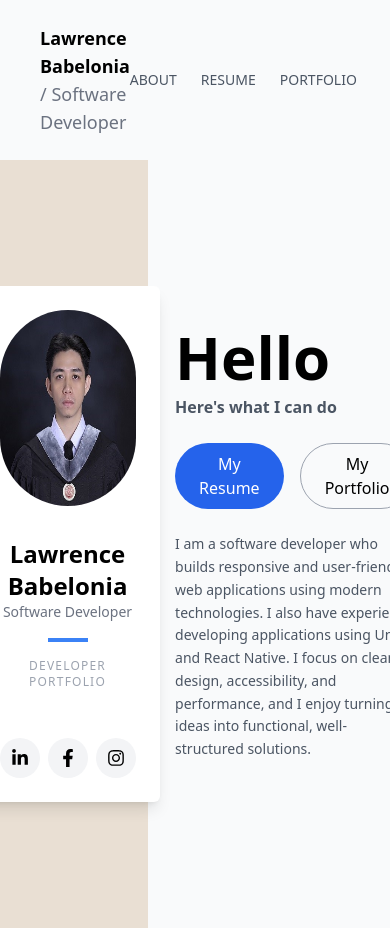
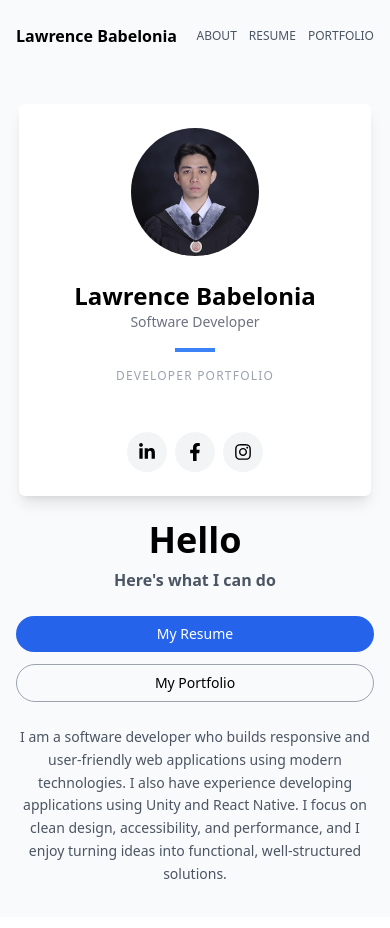
Before and after one commit to lawr3ncey/rence-portfolio, a React (Create React App) app: page / in a window 390 px wide. Built offline with nearby package versions, Linux system fonts and the light colour scheme.

Commit message:
Mobile Responsive for Hero Section Fixed

```diff
--- a/src/components/Hero.js
+++ b/src/components/Hero.js
@@ -2,27 +2,26 @@ import ProfileCard from "./profilecard"
 
 const Hero = () => {
   return (
-    <section className="relative flex items-center overflow-hidden min-h-[91vh]">
+    <section className="flex items-center min-h-[80vh] py-8 md:py-0">
 
-      {/* Beige background block */}
-      <div className="absolute h-full w-[38%] bg-[#e9dfd3]"></div>
+      {/* Beige background block - hidden on mobile, visible on larger screens */}
 
       {/* Content */}
-      <div className="relative z-10 flex items-center w-full gap-[4%] justify-center">
+      <div className="flex flex-col md:flex-row items-center w-full gap-6 md:gap-[4%] justify-center px-4 sm:px-8 md:px-12">
 
-        {/* Left */}
+        {/* Left - Profile Card */}
         <ProfileCard />
 
-        {/* Right */}
-        <div className="max-w-xl">
-          <h1 className="text-6xl font-bold mb-2">Hello</h1>
-          <p className="text-gray-600 mb-6 font-bold">Here's what I can do</p>
+        {/* Right - Hero Content */}
+        <div className="max-w-xl text-center md:text-left">
+          <h1 className="text-4xl sm:text-5xl md:text-6xl font-bold mb-2">Hello</h1>
+          <p className="text-gray-600 mb-6 font-bold text-base sm:text-lg">Here's what I can do</p>
 
-          <div className="flex gap-4 mb-6">
-            <button className="bg-blue-600 text-white px-6 py-2 rounded-full hover:bg-blue-700">
+          <div className="flex flex-col sm:flex-row gap-3 sm:gap-4 mb-6">
+            <button className="bg-blue-600 text-white px-6 py-2 rounded-full hover:bg-blue-700 text-sm sm:text-base">
               My Resume
             </button>
-            <button className="border border-gray-400 px-6 py-2 rounded-full hover:bg-gray-100">
+            <button className="border border-gray-400 px-6 py-2 rounded-full hover:bg-gray-100 text-sm sm:text-base">
               My Portfolio
             </button>
           </div>
--- a/src/components/Navbar.js
+++ b/src/components/Navbar.js
@@ -1,11 +1,11 @@
 const Navbar = () => {
   return (
-    <nav className="flex justify-between items-center px-10 py-6">
-      <h1 className="font-bold text-lg">
-        Lawrence Babelonia <span className="font-normal text-gray-500">/ Software Developer</span>
+    <nav className="flex justify-between items-center px-4 sm:px-8 md:px-12 lg:px-[72px] py-6">
+      <h1 className="font-bold text-base sm:text-lg">
+        Lawrence Babelonia <span className="hidden sm:inline font-normal text-gray-500">/ Software Developer</span>
       </h1>
 
-      <ul className="flex gap-6 text-sm text-gray-600">
+      <ul className="flex gap-3 sm:gap-6 text-xs sm:text-sm text-gray-600">
         <li className="cursor-pointer hover:text-black">ABOUT</li>
         <li className="cursor-pointer hover:text-black">RESUME</li>
         <li className="cursor-pointer hover:text-black">PORTFOLIO</li>
--- a/src/components/profilecard.js
+++ b/src/components/profilecard.js
@@ -2,11 +2,11 @@ import { FaLinkedinIn, FaFacebookF, FaInstagram } from "react-icons/fa";
 
 const ProfileCard = () => {
   return (
-    <div className="bg-white shadow-lg rounded-md p-6 w-[22rem] text-center">
+    <div className="bg-white shadow-lg rounded-md p-6 w-full max-w-[22rem] text-center">
       <img
-        src="../images/profile.jpg"
+        src="/images/profile.jpg"
         alt="profile"
-        className="w-[196px] h-[196px] rounded-full mx-auto mb-[2rem]"
+        className="w-32 h-32 sm:w-40 sm:h-40 md:w-[196px] md:h-[196px] rounded-full mx-auto mb-6 md:mb-[2rem]"
       />
 
       <h2 className="font-bold text-2xl">Lawrence Babelonia</h2>
```
